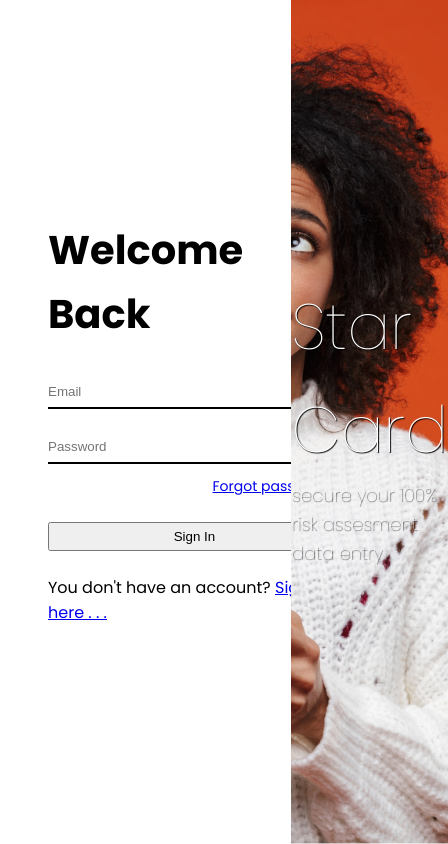
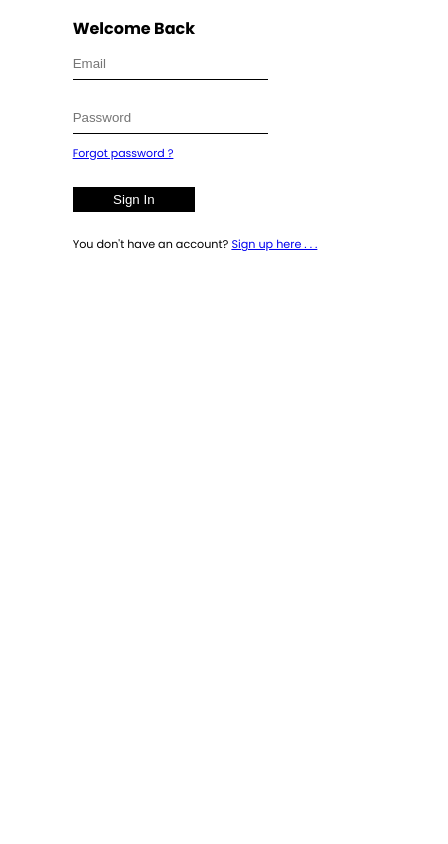
Before and after one commit to Fiewor/star-card, a React (Create React App) app in the folder client/: page / in a window 390 px wide. Shown: the whole page, 448 px wide, since content can reach past the window. Built offline with nearby package versions, Linux system fonts and the light colour scheme.

Commit message:
fix login/signup responsiveness

```diff
--- a/client/src/components/Login.css
+++ b/client/src/components/Login.css
@@ -1,11 +1,10 @@
 .login {
-
 }
 
 .login-bg {
     /* flex: 2; */
     height: 100vh;
-    width: 60%;
+    width: 50%;
     background: url('../assets/bg_login.png') no-repeat center center/cover;
 }
 
@@ -15,39 +14,39 @@
     justify-content: center;
     align-items: center;
     height: 100%;
-    color: #fff;
+    color: #000;
 }
 
 .login-bg div h3 {
     font-size: 4rem;
-    font-weight: 100;
-    text-shadow: 1px 1px 1px #000;
+    font-weight: 400;
+    color: #fff;
+    text-shadow: 1px 2px 1px #000;
 }
 
 .login-bg div p {
-    font-weight: 100;
-    text-shadow: 1px 1px 1px #000;
-    font-size: 18px;
+    font-weight: 300;
+    text-shadow: 1px 2px 1px #fff;
+    font-size: 1.2em;
+    color: #000;
 }
 
 .login-container {
     display: flex;
     justify-content: space-between;
     align-items: center;
-
 }
 
 .login-form {
-    margin: auto 3rem;
-    /* width: 100%; */
+    width: 100%;
     display: flex;
     justify-content: center;
     align-items: center;
 }
 
-.login-form-div {
-    /* padding: 2rem; */
-}
+/* .login-form-div {
+    padding: 2rem;
+} */
 
 .login-form div h1 {
     text-align: left;
@@ -81,4 +80,40 @@
 .login-btn {
     padding: 5px 10px 5px 10px;
     width: 100%;
+    background: #000;
+    color: #fff;
+    border: none;
+    padding: 1em 0;
 }
+
+@media (max-width: 425px) {
+    .login-bg {
+        display: none;
+    }
+    .login-container {
+        padding: 1em 1em 0;
+    }
+    .login-form div form {
+        width: 100%;
+    }
+    .login-form div h1 {
+        font-size: 1rem;
+        margin-bottom: 0.5rem;
+    }
+    .login-form div form input {
+        width: 80%;
+        border-bottom: 1px solid #000;
+    }
+    .login-btn {
+        padding: 5px 10px 5px 10px;
+        width: 50%;
+        justify-self: center;
+    }
+    .sign-up-link{
+        font-size: 0.7rem;
+    }
+    .forgot-pass{
+        text-align: start;
+        font-size: 11px;
+    }
+}
--- a/client/src/components/Signup.css
+++ b/client/src/components/Signup.css
@@ -1,5 +1,4 @@
 .signup {
-
 }
 
 .signup-bg {
@@ -34,12 +33,11 @@
     display: flex;
     justify-content: space-between;
     align-items: center;
-
 }
 
 .signup-form {
     margin: auto 4rem;
-    /* width: 100%; */
+    width: 100%;
     display: flex;
     justify-content: center;
     align-items: center;
@@ -82,3 +80,38 @@
     padding: 5px 10px 5px 10px;
     width: 100%;
 }
+
+@media (max-width: 425px) {
+    .signup-bg {
+        display: none;
+    }
+    .signup-container {
+        padding: 1em 1em 0;
+    }
+    .signup-form{
+        margin: auto 0.5rem;
+    }
+    .signup-form div form {
+        width: 100%;
+    }
+    .signup-form div h1 {
+        font-size: 1rem;
+        margin-bottom: 0.5rem;
+    }
+    .signup-form div form input {
+        width: 80%;
+        border-bottom: 1px solid #000;
+    }
+    .signup-btn {
+        padding: 5px 10px 5px 10px;
+        width: 50%;
+        justify-self: center;
+    }
+    .sign-up-link{
+        font-size: 0.7rem;
+    }
+    .forgot-pass{
+        text-align: start;
+        font-size: 11px;
+    }
+}
--- a/client/src/pages/Login.js
+++ b/client/src/pages/Login.js
@@ -56,7 +56,7 @@ const Login = () => {
                                 Star Card
                             </h3>
                             <p>
-                                secure your 100% risk assesment data entry
+                                Secure your risk assesment data entry
                             </p>
                         </div>
                     </div>
```
